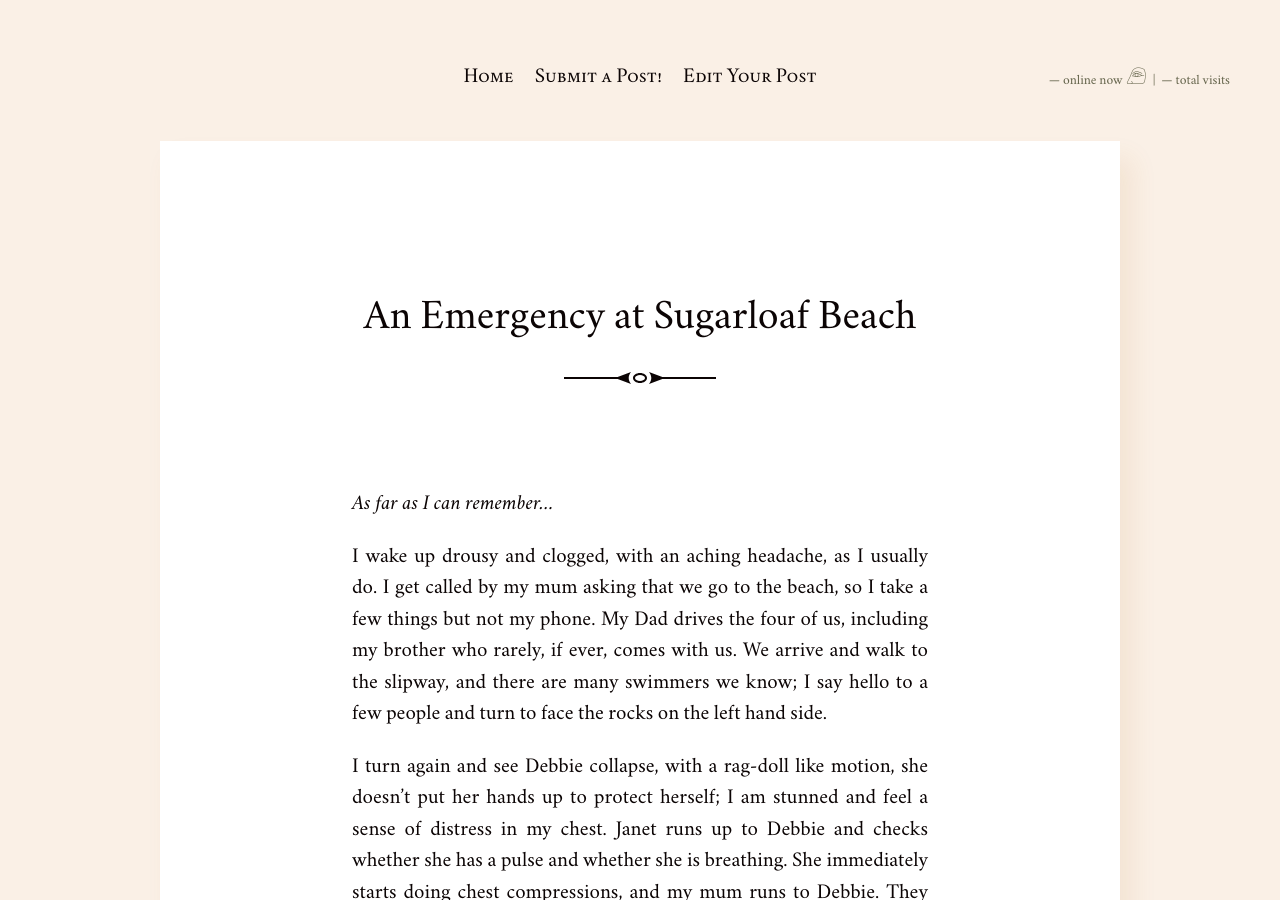
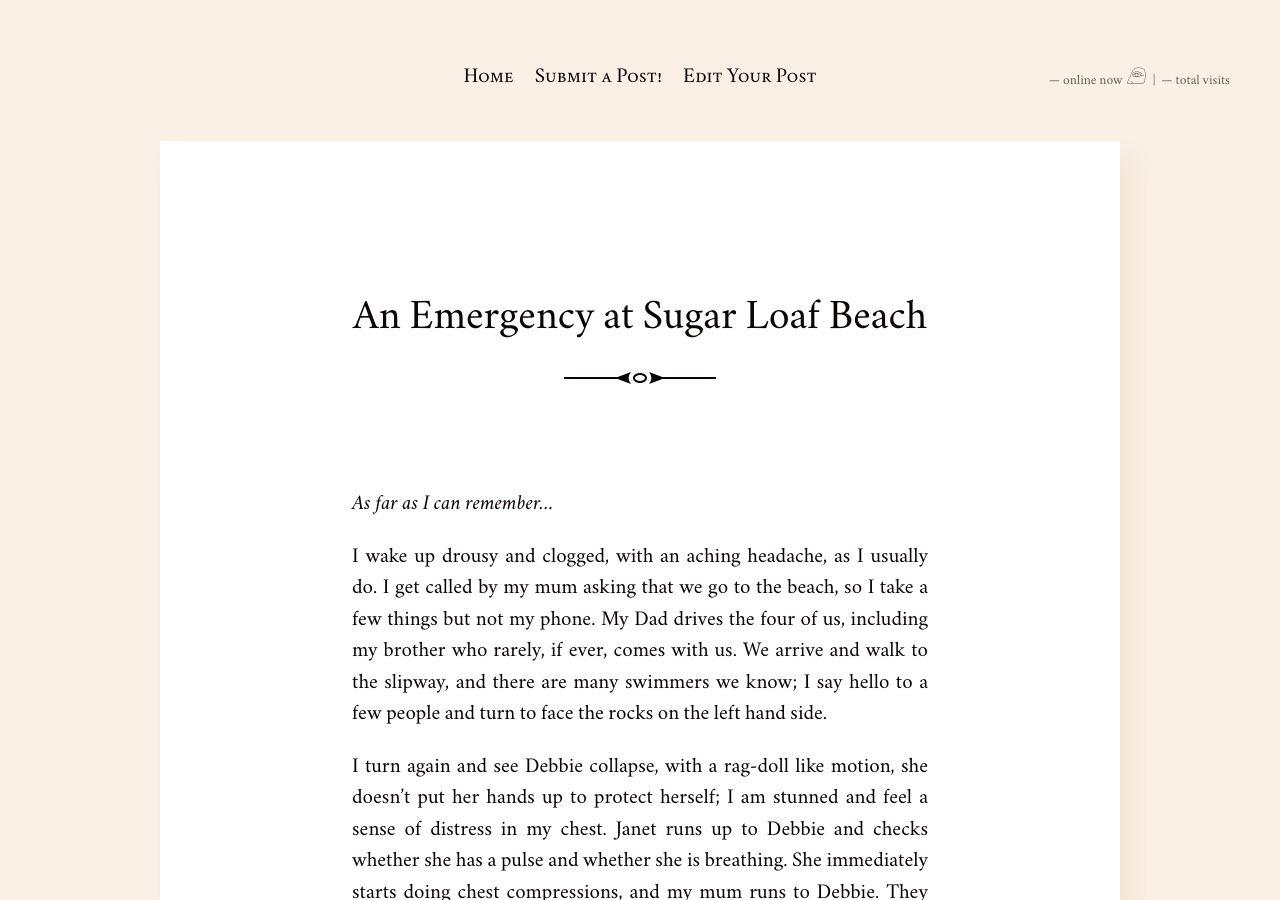
Before and after one commit to batterypointwriting/batterypointwriting.github.io, a Jekyll site: the page built from _posts/2026-08-12-An-Emergency-at-Sugar-Loaf-Beach.md, in a window 1280 px wide and 900 px high. Built offline with Jekyll 4.4.1, drawn with Linux system fonts in a browser that asks for light colours.

Commit message:
Update and rename 2026-08-12-An-Emergency-at-Sugarloaf-Beach.md to 2026-08-12-An-Emergency-at-Sugar-Loaf-Beach.md

```diff
--- a/_posts/2026-08-12-An-Emergency-at-Sugarloaf-Beach.md
+++ b/_posts/2026-08-12-An-Emergency-at-Sugar-Loaf-Beach.md
@@ -1,7 +1,7 @@
 ---
 layout: post
 author: "Iggy"
-title: An Emergency at Sugarloaf Beach
+title: An Emergency at Sugar Loaf Beach
 date: 2026-08-12
 ---
 *As far as I can remember...*
```
